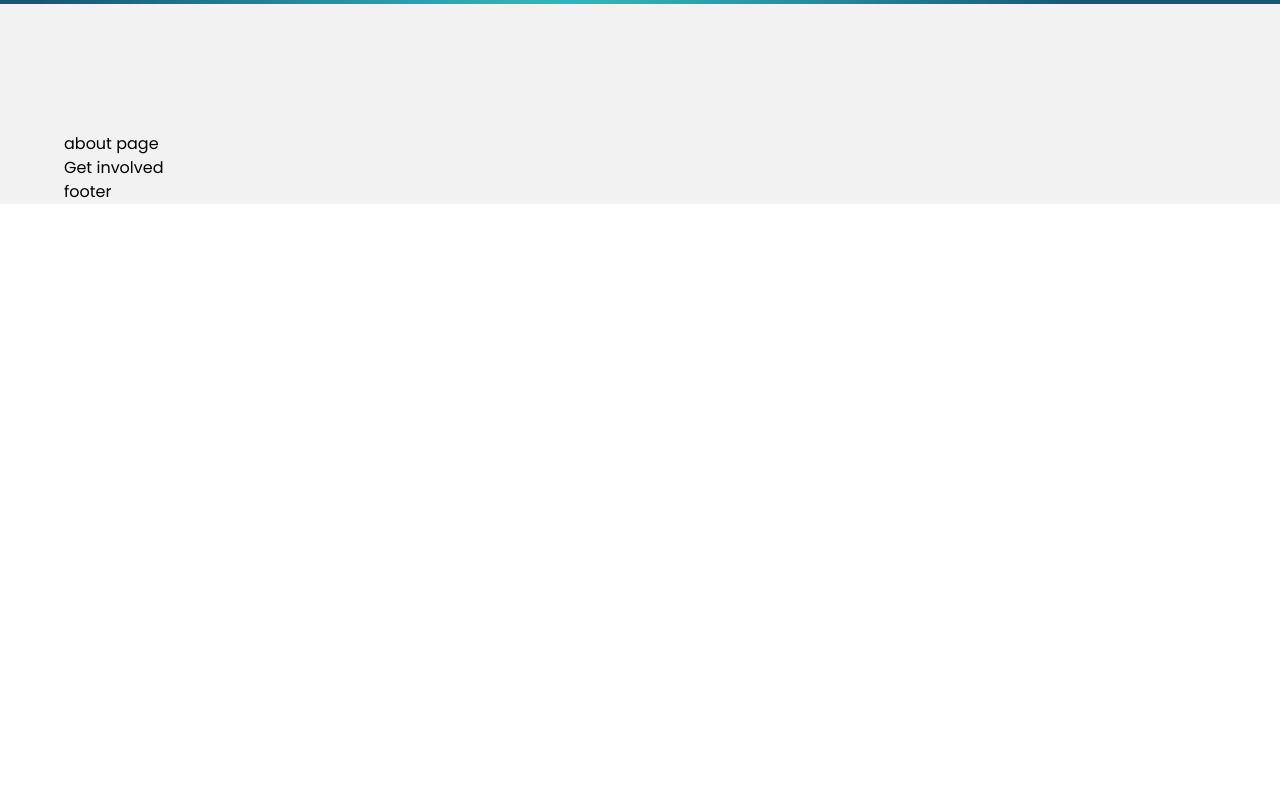
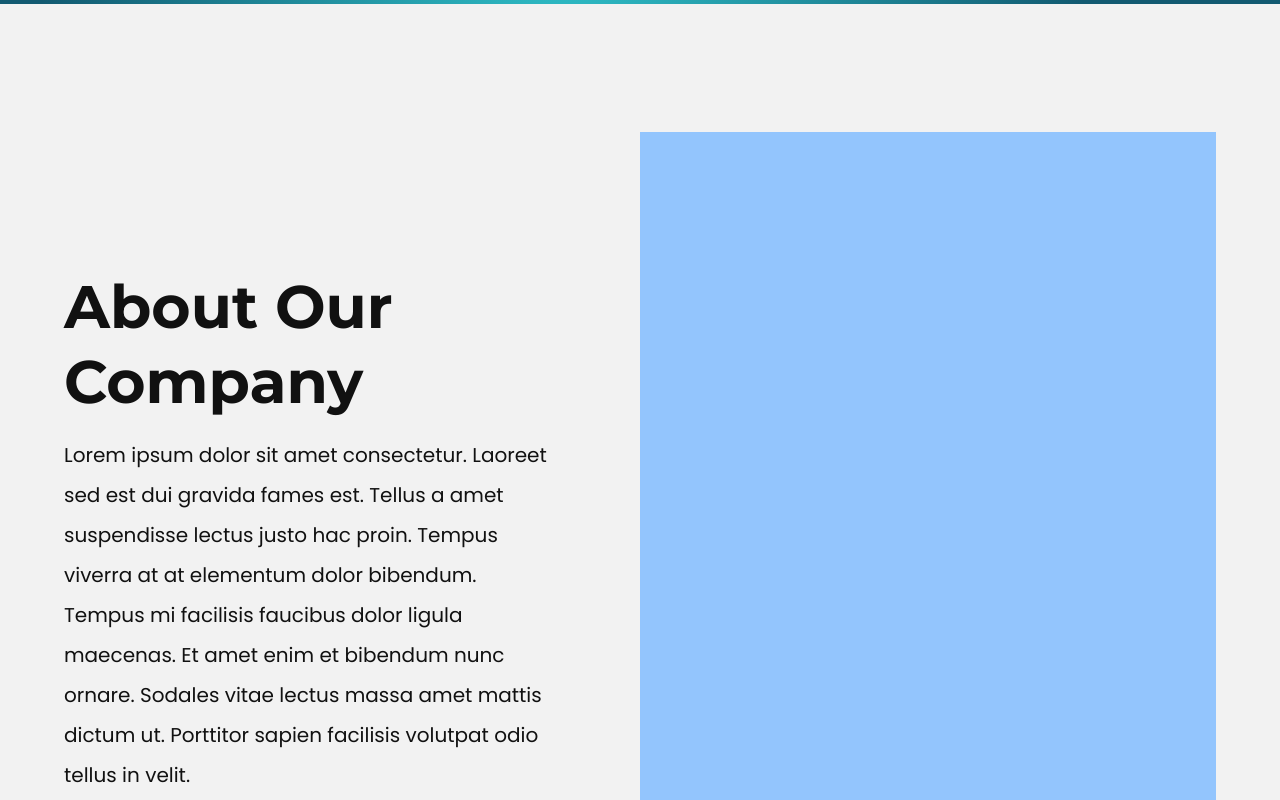
Before and after one commit to eniiku/songs_of_laughter, a React (Vite) app: page / in a window 1280 px wide. Shown: the part 1260-2060 px from the top of the page. Before the commit the page ends 1464 px from the top, so only its background shows below. Built offline with nearby package versions, Linux system fonts and the light colour scheme.

Commit message:
feat(App): create desktop view about section

```diff
--- a/src/App.tsx
+++ b/src/App.tsx
@@ -2,8 +2,10 @@ import Navbar from './container/Navbar';
 
 const App = () => {
   return (
-    <div className='bg-bgWhite px-16'>
+    <div className='bg-bgWhite px-16 text-textBlack'>
       <Navbar />
+
+      {/* Home Section */}
 
       <div
         id='home'
@@ -29,6 +31,8 @@ const App = () => {
         </div>
       </div>
 
+      {/* Quote Section */}
+
       <div className='text-center my-32 bg-indigo-500 -mx-16 p-16 radial-gradient text-textWhite'>
         <q className='font-zilla font-bold text-[52px] mb-10'>
           It’s our duty to love the unloved, help the helpless and bring hope to
@@ -40,7 +44,26 @@ const App = () => {
         </p>
       </div>
 
-      <div>about page</div>
+      {/* About Section */}
+
+      <div id='about' className='grid grid-cols-2 min-h-screen'>
+        <div className='my-auto'>
+          <h1 className='font-montserrat font-bold text-6xl mb-4 leading-[1.25]'>
+            About Our Company
+          </h1>
+
+          <p className='text-xl leading-[2] w-[85%]'>
+            Lorem ipsum dolor sit amet consectetur. Laoreet sed est dui gravida
+            fames est. Tellus a amet suspendisse lectus justo hac proin. Tempus
+            viverra at at elementum dolor bibendum. Tempus mi facilisis faucibus
+            dolor ligula maecenas. Et amet enim et bibendum nunc ornare. Sodales
+            vitae lectus massa amet mattis dictum ut. Porttitor sapien facilisis
+            volutpat odio tellus in velit.
+          </p>
+        </div>
+
+        <div className='w-full h-full bg-blue-300'></div>
+      </div>
 
       <div>Get involved</div>
 
--- a/src/container/Navbar.tsx
+++ b/src/container/Navbar.tsx
@@ -8,6 +8,8 @@ const Navbar = () => {
           {['home', 'about', 'what we do', 'get involved'].map((navLink) => (
             <li key={navLink}>
               <button>
+                {/* TODO: set links to bold on hover and change font */}
+
                 <a
                   href={`${navLink}`}
                   className='uppercase opacity-70 hover:opacity-100'
--- a/tailwind.config.cjs
+++ b/tailwind.config.cjs
@@ -9,7 +9,7 @@ module.exports = {
       colors: {
         bgWhite : '#F2F2F2',
         textWhite: "#ECECEC",
-        textBlack: "#222222"
+        textBlack: "#111111"
       },
       fontFamily: {
         "libre" :['Libre Baskerville', 'serif'],
```
